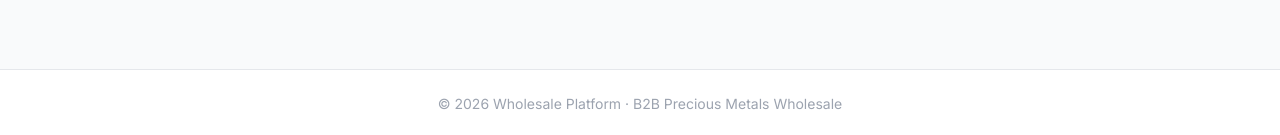
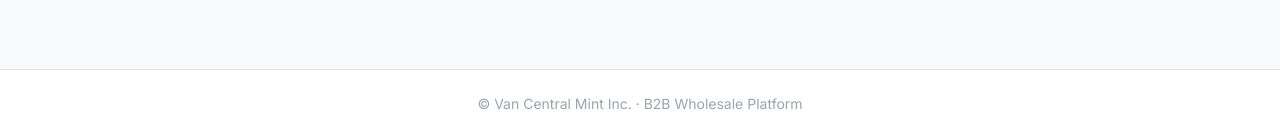
Before and after one commit to tarashbsglobal26/bullion-platform, a Next.js app: page / in a window 1280 px wide. Shown: the part 804-939 px from the top of the page. Built offline with nearby package versions, Linux system fonts and the light colour scheme; no server answers; the database is empty.

Commit message:
Update footer copyright text

```diff
--- a/src/app/page.tsx
+++ b/src/app/page.tsx
@@ -66,7 +66,7 @@ export default async function HomePage() {
 
       <footer className="border-t border-gray-200 bg-white mt-10">
         <div className="max-w-7xl mx-auto px-4 py-6 text-center text-sm text-gray-400">
-          © {new Date().getFullYear()} Wholesale Platform · B2B Precious Metals Wholesale
+          © Van Central Mint Inc. · B2B Wholesale Platform
         </div>
       </footer>
     </div>
```
